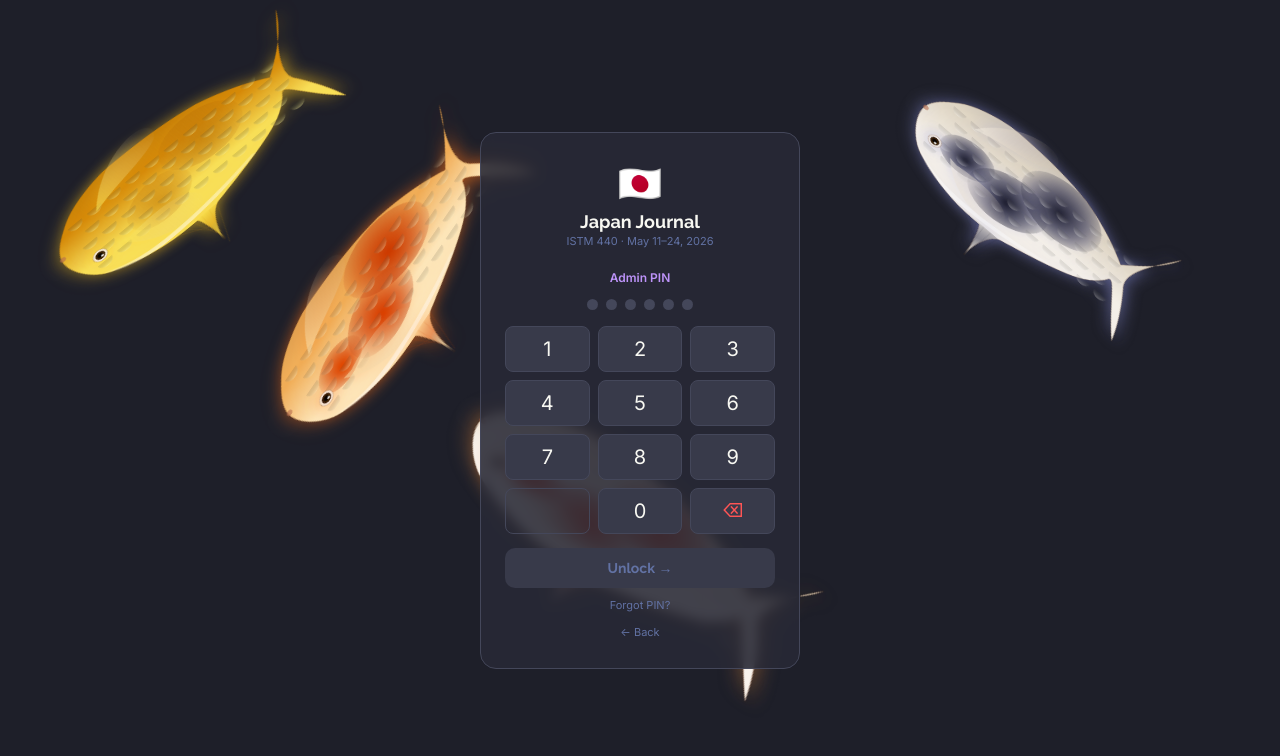
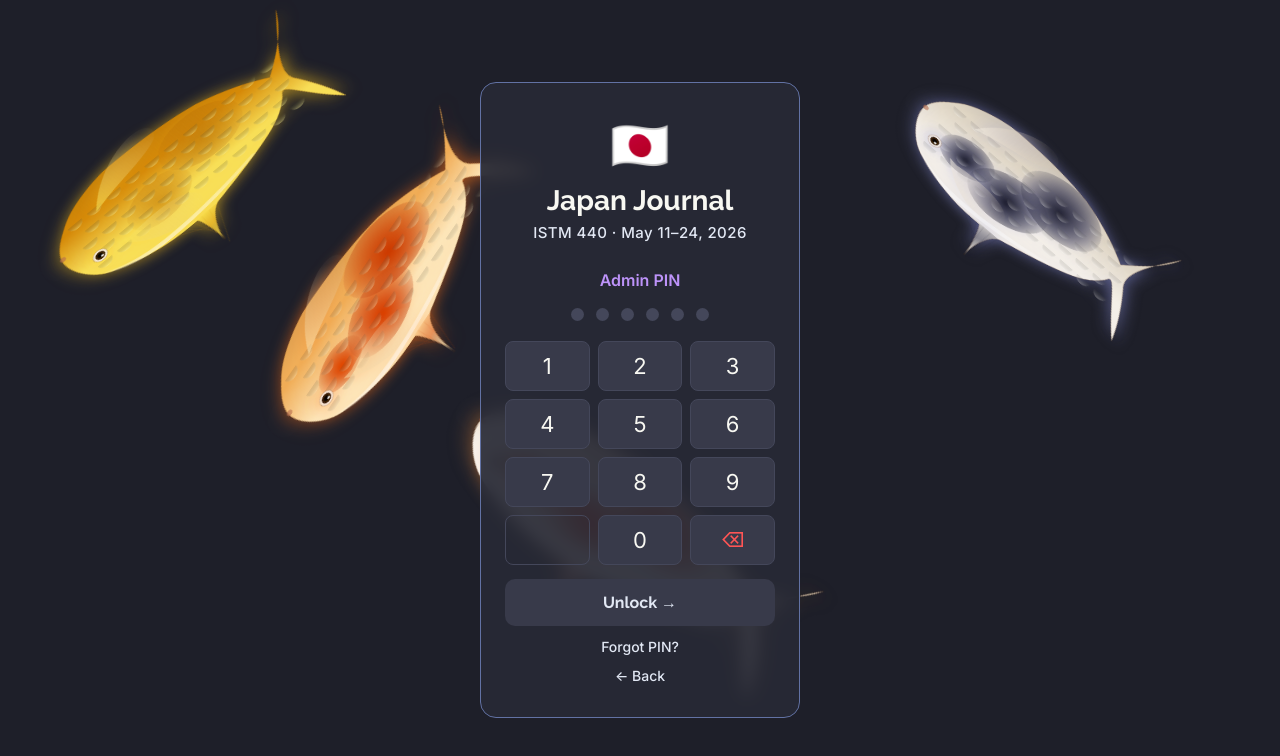
Before and after one commit to khoitrn/japan-journal, a React (Vite) app in the folder frontend/: page / in a window 1280 px wide. Both pictures are taken after a click on the button "Admin login". Shown: the top 756 px of the page. Built offline with nearby package versions, Linux system fonts and the light colour scheme; no server answers.

Commit message:
feat: improve login page text visibility — larger sizes, high-contrast near-white color

```diff
--- a/frontend/src/components/AuthGate.tsx
+++ b/frontend/src/components/AuthGate.tsx
@@ -4,16 +4,21 @@ import KoiHero from './KoiHero'
 
 type Screen = 'main' | 'admin' | 'reset-request' | 'reset-confirm'
 
+const muted  = '#e2e8f4'   // near-white — high contrast on dark card, readable at distance
+const purple = '#bd93f9'
+const red    = '#ff5555'
+const green  = '#50fa7b'
+
 export default function AuthGate() {
   const { loginAsAdmin, loginAsGuest, requestReset, confirmReset, pinIsSet } = useAuth()
-  const [screen, setScreen] = useState<Screen>('main')
-  const [pin, setPin] = useState('')
+  const [screen, setScreen]       = useState<Screen>('main')
+  const [pin, setPin]             = useState('')
   const [confirmPin, setConfirmPin] = useState('')
   const [confirming, setConfirming] = useState(false)
   const [resetCode, setResetCode] = useState('')
-  const [newPin, setNewPin] = useState('')
-  const [error, setError] = useState('')
-  const [loading, setLoading] = useState(false)
+  const [newPin, setNewPin]       = useState('')
+  const [error, setError]         = useState('')
+  const [loading, setLoading]     = useState(false)
   const [resetSent, setResetSent] = useState(false)
 
   const activePin = !pinIsSet && confirming ? confirmPin : pin
@@ -71,7 +76,7 @@ export default function AuthGate() {
 
   const dots = (val: string) =>
     Array.from({ length: 6 }).map((_, i) => (
-      <div key={i} style={{ width: 11, height: 11, borderRadius: '50%', background: i < val.length ? '#bd93f9' : '#44475a' }} />
+      <div key={i} style={{ width: 13, height: 13, borderRadius: '50%', background: i < val.length ? purple : '#44475a' }} />
     ))
 
   const numpad = (
@@ -79,7 +84,7 @@ export default function AuthGate() {
       {['1','2','3','4','5','6','7','8','9','','0','⌫'].map((k, i) => (
         <button key={i} onClick={() => k === '⌫' ? del() : k ? addDigit(k) : null}
           disabled={!k}
-          style={{ height: 46, borderRadius: 8, border: '1px solid #44475a', background: k ? '#383a4a' : 'transparent', color: k === '⌫' ? '#ff5555' : '#f8f8f2', fontSize: k === '⌫' ? 18 : 20, cursor: k ? 'pointer' : 'default', fontFamily: 'inherit' }}
+          style={{ height: 50, borderRadius: 8, border: '1px solid #44475a', background: k ? '#383a4a' : 'transparent', color: k === '⌫' ? red : '#f8f8f2', fontSize: k === '⌫' ? 20 : 22, cursor: k ? 'pointer' : 'default', fontFamily: 'inherit' }}
         >{k}</button>
       ))}
     </div>
@@ -88,23 +93,23 @@ export default function AuthGate() {
   return (
     <div style={{ minHeight: '100vh', background: '#1e1f29', display: 'flex', alignItems: 'center', justifyContent: 'center', padding: 16, position: 'relative' }}>
       <KoiHero />
-      <div style={{ background: 'rgba(40,42,54,0.88)', backdropFilter: 'blur(6px)', border: '1px solid #44475a', borderRadius: 16, padding: '28px 24px', width: '100%', maxWidth: 320, textAlign: 'center', position: 'relative', zIndex: 1 }}>
+      <div style={{ background: 'rgba(40,42,54,0.92)', backdropFilter: 'blur(8px)', border: '1px solid #6272a4', borderRadius: 16, padding: '32px 24px', width: '100%', maxWidth: 320, textAlign: 'center', position: 'relative', zIndex: 1 }}>
 
-        <div style={{ fontSize: 36, marginBottom: 6 }}>🇯🇵</div>
-        <div style={{ fontFamily: 'Raleway, sans-serif', fontWeight: 700, fontSize: 18, color: '#f8f8f2', marginBottom: 2 }}>Japan Journal</div>
-        <div style={{ fontSize: 11, color: '#6272a4', marginBottom: 22 }}>ISTM 440 · May 11–24, 2026</div>
+        <div style={{ fontSize: 48, marginBottom: 10 }}>🇯🇵</div>
+        <div style={{ fontFamily: 'Raleway, sans-serif', fontWeight: 700, fontSize: 28, color: '#f8f8f2', marginBottom: 6 }}>Japan Journal</div>
+        <div style={{ fontSize: 15, color: muted, marginBottom: 28, letterSpacing: '0.03em', fontWeight: 500 }}>ISTM 440 · May 11–24, 2026</div>
 
-        {/* Main screen — guest first */}
+        {/* Main screen */}
         {screen === 'main' && (
           <>
-            <button onClick={loginAsGuest} style={{ width: '100%', padding: '14px', borderRadius: 10, border: 'none', background: '#bd93f9', color: '#1e1f29', fontWeight: 700, fontSize: 15, cursor: 'pointer', fontFamily: 'Raleway, sans-serif', marginBottom: 10 }}>
+            <button onClick={loginAsGuest} style={{ width: '100%', padding: '16px', borderRadius: 10, border: 'none', background: purple, color: '#1e1f29', fontWeight: 700, fontSize: 17, cursor: 'pointer', fontFamily: 'Raleway, sans-serif', marginBottom: 14 }}>
               👤 Continue as Guest →
             </button>
-            <div style={{ fontSize: 11, color: '#6272a4', marginBottom: 18, lineHeight: 1.5 }}>
+            <div style={{ fontSize: 15, color: muted, marginBottom: 22, lineHeight: 1.7, fontWeight: 500 }}>
               Fill the template · export PDF · submit to Canvas<br />No login needed · saves in your browser
             </div>
             <button onClick={() => { setScreen('admin'); setError('') }}
-              style={{ background: 'none', border: 'none', color: '#6272a4', fontSize: 12, cursor: 'pointer', textDecoration: 'underline' }}>
+              style={{ background: 'none', border: 'none', color: muted, fontSize: 14, cursor: 'pointer', textDecoration: 'underline', fontWeight: 500 }}>
               Admin login
             </button>
           </>
@@ -113,24 +118,24 @@ export default function AuthGate() {
         {/* Admin PIN screen */}
         {screen === 'admin' && (
           <>
-            <div style={{ fontSize: 12, color: '#bd93f9', fontWeight: 600, marginBottom: 14 }}>
+            <div style={{ fontSize: 16, color: purple, fontWeight: 700, marginBottom: 18 }}>
               {!pinIsSet ? (confirming ? 'Confirm PIN' : 'Set admin PIN') : 'Admin PIN'}
             </div>
-            <div style={{ display: 'flex', justifyContent: 'center', gap: 8, marginBottom: 16 }}>{dots(activePin)}</div>
+            <div style={{ display: 'flex', justifyContent: 'center', gap: 12, marginBottom: 20 }}>{dots(activePin)}</div>
             {numpad}
-            {error && <div style={{ color: '#ff5555', fontSize: 12, marginBottom: 10 }}>{error}</div>}
+            {error && <div style={{ color: red, fontSize: 14, marginBottom: 10, fontWeight: 600 }}>{error}</div>}
             <button onClick={handleAdminSubmit} disabled={loading || activePin.length < 4}
-              style={{ width: '100%', padding: '12px', borderRadius: 10, border: 'none', background: activePin.length >= 4 ? '#bd93f9' : '#383a4a', color: activePin.length >= 4 ? '#1e1f29' : '#6272a4', fontWeight: 700, fontSize: 14, cursor: activePin.length >= 4 ? 'pointer' : 'default', fontFamily: 'Raleway, sans-serif', marginBottom: 10 }}>
+              style={{ width: '100%', padding: '14px', borderRadius: 10, border: 'none', background: activePin.length >= 4 ? purple : '#383a4a', color: activePin.length >= 4 ? '#1e1f29' : muted, fontWeight: 700, fontSize: 16, cursor: activePin.length >= 4 ? 'pointer' : 'default', fontFamily: 'Raleway, sans-serif', marginBottom: 12 }}>
               {loading ? 'Checking…' : !pinIsSet ? (confirming ? 'Confirm →' : 'Next →') : 'Unlock →'}
             </button>
             {pinIsSet && (
               <button onClick={() => { setScreen('reset-request'); setError('') }}
-                style={{ background: 'none', border: 'none', color: '#6272a4', fontSize: 11, cursor: 'pointer', marginBottom: 8, display: 'block', width: '100%' }}>
+                style={{ background: 'none', border: 'none', color: muted, fontSize: 14, cursor: 'pointer', marginBottom: 10, display: 'block', width: '100%', fontWeight: 500 }}>
                 Forgot PIN?
               </button>
             )}
             <button onClick={() => { setScreen('main'); setPin(''); setConfirmPin(''); setConfirming(false); setError('') }}
-              style={{ background: 'none', border: 'none', color: '#6272a4', fontSize: 11, cursor: 'pointer' }}>
+              style={{ background: 'none', border: 'none', color: muted, fontSize: 14, cursor: 'pointer', fontWeight: 500 }}>
               ← Back
             </button>
           </>
@@ -139,36 +144,36 @@ export default function AuthGate() {
         {/* Reset request */}
         {screen === 'reset-request' && (
           <>
-            <div style={{ fontSize: 12, color: '#bd93f9', fontWeight: 600, marginBottom: 10 }}>Reset PIN</div>
-            <div style={{ fontSize: 12, color: '#6272a4', marginBottom: 20, lineHeight: 1.6 }}>A 6-digit code will be sent to your WhatsApp.</div>
-            {error && <div style={{ color: '#ff5555', fontSize: 12, marginBottom: 10 }}>{error}</div>}
+            <div style={{ fontSize: 16, color: purple, fontWeight: 700, marginBottom: 12 }}>Reset PIN</div>
+            <div style={{ fontSize: 15, color: muted, marginBottom: 24, lineHeight: 1.7, fontWeight: 500 }}>A 6-digit code will be sent to your WhatsApp.</div>
+            {error && <div style={{ color: red, fontSize: 14, marginBottom: 10, fontWeight: 600 }}>{error}</div>}
             <button onClick={handleResetRequest} disabled={loading}
-              style={{ width: '100%', padding: '12px', borderRadius: 10, border: 'none', background: '#bd93f9', color: '#1e1f29', fontWeight: 700, fontSize: 14, cursor: 'pointer', fontFamily: 'Raleway, sans-serif', marginBottom: 10 }}>
+              style={{ width: '100%', padding: '14px', borderRadius: 10, border: 'none', background: purple, color: '#1e1f29', fontWeight: 700, fontSize: 16, cursor: 'pointer', fontFamily: 'Raleway, sans-serif', marginBottom: 12 }}>
               {loading ? 'Sending…' : 'Send code via WhatsApp'}
             </button>
             <button onClick={() => { setScreen('admin'); setError('') }}
-              style={{ background: 'none', border: 'none', color: '#6272a4', fontSize: 11, cursor: 'pointer' }}>← Back</button>
+              style={{ background: 'none', border: 'none', color: muted, fontSize: 14, cursor: 'pointer', fontWeight: 500 }}>← Back</button>
           </>
         )}
 
         {/* Reset confirm */}
         {screen === 'reset-confirm' && (
           <>
-            <div style={{ fontSize: 12, color: '#bd93f9', fontWeight: 600, marginBottom: 8 }}>Enter reset code</div>
-            {resetSent && <div style={{ fontSize: 11, color: '#50fa7b', marginBottom: 12 }}>Code sent to WhatsApp ✓</div>}
+            <div style={{ fontSize: 16, color: purple, fontWeight: 700, marginBottom: 10 }}>Enter reset code</div>
+            {resetSent && <div style={{ fontSize: 14, color: green, marginBottom: 14, fontWeight: 600 }}>Code sent to WhatsApp ✓</div>}
             <input value={resetCode} onChange={e => setResetCode(e.target.value.replace(/\D/g, '').slice(0, 6))}
               placeholder="6-digit code" inputMode="numeric"
-              style={{ width: '100%', padding: '10px', borderRadius: 8, border: '1px solid #6272a4', background: '#21222c', color: '#f8f8f2', fontSize: 18, textAlign: 'center', letterSpacing: 6, marginBottom: 14, boxSizing: 'border-box' }} />
-            <div style={{ fontSize: 11, color: '#6272a4', marginBottom: 8 }}>New PIN</div>
-            <div style={{ display: 'flex', justifyContent: 'center', gap: 8, marginBottom: 14 }}>{dots(newPin)}</div>
+              style={{ width: '100%', padding: '12px', borderRadius: 8, border: '1px solid #6272a4', background: '#21222c', color: '#f8f8f2', fontSize: 22, textAlign: 'center', letterSpacing: 8, marginBottom: 18, boxSizing: 'border-box' }} />
+            <div style={{ fontSize: 15, color: muted, marginBottom: 12, fontWeight: 500 }}>New PIN</div>
+            <div style={{ display: 'flex', justifyContent: 'center', gap: 12, marginBottom: 18 }}>{dots(newPin)}</div>
             {numpad}
-            {error && <div style={{ color: '#ff5555', fontSize: 12, marginBottom: 10 }}>{error}</div>}
+            {error && <div style={{ color: red, fontSize: 14, marginBottom: 10, fontWeight: 600 }}>{error}</div>}
             <button onClick={handleResetConfirm} disabled={loading}
-              style={{ width: '100%', padding: '12px', borderRadius: 10, border: 'none', background: '#bd93f9', color: '#1e1f29', fontWeight: 700, fontSize: 14, cursor: 'pointer', fontFamily: 'Raleway, sans-serif', marginBottom: 10 }}>
+              style={{ width: '100%', padding: '14px', borderRadius: 10, border: 'none', background: purple, color: '#1e1f29', fontWeight: 700, fontSize: 16, cursor: 'pointer', fontFamily: 'Raleway, sans-serif', marginBottom: 12 }}>
               {loading ? 'Verifying…' : 'Set new PIN →'}
             </button>
             <button onClick={() => { setScreen('admin'); setError('') }}
-              style={{ background: 'none', border: 'none', color: '#6272a4', fontSize: 11, cursor: 'pointer' }}>← Back</button>
+              style={{ background: 'none', border: 'none', color: muted, fontSize: 14, cursor: 'pointer', fontWeight: 500 }}>← Back</button>
           </>
         )}
 
```
